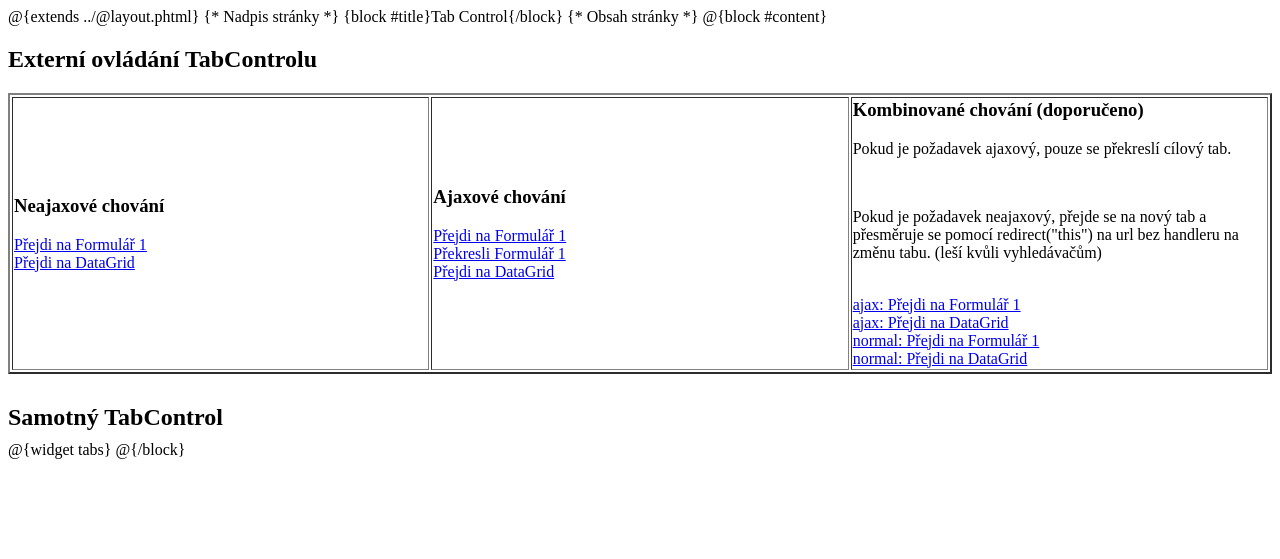
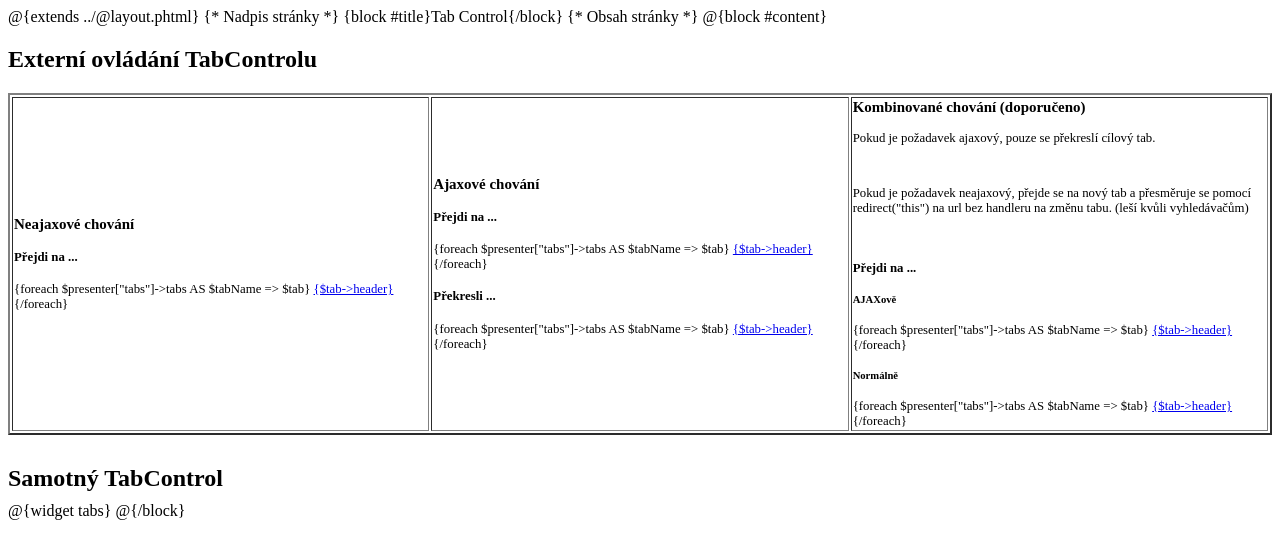
Before and after one commit to jkuchar/TabControl, a PHP site: page /templates/Default/default.phtml in a window 1280 px wide. Shown: the top 559 px of the page. Run offline with PHP 8.4, Linux system fonts and the light colour scheme.

Commit message:
Small library improvements Example improvement

```diff
--- a/app/components/TabControl/Tab.php
+++ b/app/components/TabControl/Tab.php
@@ -17,6 +17,7 @@
  * Tab class
  *
  * show off @property, @property-read, @property-write
+ * @property mixed $content Content of the tab
  */
 class Tab extends Control
 {
--- a/app/templates/Default/default.phtml
+++ b/app/templates/Default/default.phtml
@@ -6,27 +6,45 @@
 {* Obsah stránky *}
 @{block #content}
     <h2>Externí ovládání TabControlu</h2>
-    <table border="2">
+    <table border="2" style="font-size: 80%;">
         <tr>
             <td width="33%">
                 <h3>Neajaxové chování</h3>
-                <a href="{link jdiNaTab! form1}">Přejdi na Formulář 1</a><br>
-                <a href="{link jdiNaTab! datagrid}">Přejdi na DataGrid</a>
+
+                <h4>Přejdi na ...</h4>
+                {foreach $presenter["tabs"]->tabs AS $tabName => $tab}
+                <a href="{link jdiNaTab! $tabName}">{$tab->header}</a>
+                {/foreach}
             </td>
             <td width="33%">
                 <h3>Ajaxové chování</h3>
-                <a href="{link jdiNaTab! form1}" class="ajax">Přejdi na Formulář 1</a><br>
-                <a href="{link prekresliTab! form1}" class="ajax">Překresli Formulář 1</a><br>
-                <a href="{link jdiNaTab! datagrid}" class="ajax">Přejdi na DataGrid</a>
+
+                <h4>Přejdi na ...</h4>
+                {foreach $presenter["tabs"]->tabs AS $tabName => $tab}
+                <a href="{link jdiNaTab! $tabName}" class="ajax">{$tab->header}</a>
+                {/foreach}
+
+                <h4>Překresli ...</h4>
+                {foreach $presenter["tabs"]->tabs AS $tabName => $tab}
+                <a href="{link prekresliTab! $tabName}" class="ajax">{$tab->header}</a>
+                {/foreach}
             </td>
             <td width="33%">
                 <h3>Kombinované chování (doporučeno)</h3>
                 <p>Pokud je požadavek ajaxový, pouze se překreslí cílový tab.</p><br>
                 <p>Pokud je požadavek neajaxový, přejde se na nový tab a přesměruje se pomocí redirect("this") na url bez handleru na změnu tabu. (leší kvůli vyhledávačům)</p><br>
-                <a href="{link jdiNaTabCanonicky! form1}" class="ajax">ajax: Přejdi na Formulář 1</a><br>
-                <a href="{link jdiNaTabCanonicky! datagrid}" class="ajax">ajax: Přejdi na DataGrid</a><br>
-                <a href="{link jdiNaTabCanonicky! form1}">normal: Přejdi na Formulář 1</a><br>
-                <a href="{link jdiNaTabCanonicky! datagrid}">normal: Přejdi na DataGrid</a><br>
+
+                <h4>Přejdi na ...</h4>
+                <h5>AJAXově</h5>
+
+                {foreach $presenter["tabs"]->tabs AS $tabName => $tab}
+                <a href="{link jdiNaTabCanonicky! $tabName}" class="ajax">{$tab->header}</a>
+                {/foreach}
+
+                <h5>Normálně</h5>
+                {foreach $presenter["tabs"]->tabs AS $tabName => $tab}
+                <a href="{link jdiNaTabCanonicky! $tabName}">{$tab->header}</a>
+                {/foreach}
             </td>
         </tr>
     </table>
```
Also changed, not shown: app/components/TabControl/TabControl.php (+4 -3 lines), app/presenters/DefaultPresenter.php (line endings or trailing spaces), document_root/images/example.jpg (added).
